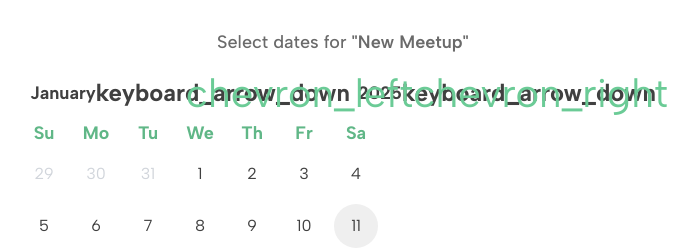
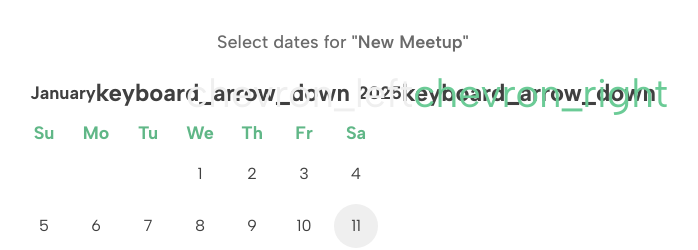
Before and after one commit to andrewchu16/easymeet, a React (Vite) app: page / in a window 1280 px wide. Shown: the part 160-410 px from the top of the page, without its empty margins (297-995 px from the left). Built offline with nearby package versions, Linux system fonts and the light colour scheme.

Commit message:
Limit range on calendar to present and future times

```diff
--- a/src/components/modules/Calendar/Calendar.tsx
+++ b/src/components/modules/Calendar/Calendar.tsx
@@ -7,14 +7,18 @@ import CalendarChevron from "./components/CalendarChevron";
 interface CalendarProps {
     dates: Date[];
     onDatesChange: (dates: Date[]) => void;
+    disabled: boolean;
 }
 
-const Calendar = ({ dates, onDatesChange }: CalendarProps) => {
+const Calendar = ({
+    dates,
+    onDatesChange,
+    disabled = false,
+}: CalendarProps) => {
     const defaultClassNames = getDefaultClassNames();
 
     // 5 years ago
     const startMonth = new Date();
-    startMonth.setFullYear(startMonth.getFullYear() - 5);
 
     // 10 years from now
     const endMonth = new Date();
@@ -29,6 +33,7 @@ const Calendar = ({ dates, onDatesChange }: CalendarProps) => {
             selected={dates}
             onSelect={onDatesChange}
             captionLayout="dropdown"
+            disabled={!disabled ? { before: new Date() } : () => false}
             showOutsideDays
             classNames={{
                 weekday: "cldr-weekday",
--- a/src/components/modules/Calendar/components/CalendarChevron.tsx
+++ b/src/components/modules/Calendar/components/CalendarChevron.tsx
@@ -35,6 +35,10 @@ const CalendarChevron = (props: ChevronProps) => {
             break;
     }
 
+    if (props.disabled) {
+        color = "var(--color-lightgray)";
+    }
+
     return (
         <span style={{
             fontSize: size,
--- a/src/pages/Join/Join.tsx
+++ b/src/pages/Join/Join.tsx
@@ -26,6 +26,7 @@ const Join = () => {
     const [participant, setParticipant] = useState<Participant | null>(null);
     const [participantId, setParticipantId] = useState("");
     const [participants, setParticipants] = useState<Participant[]>([]);
+    const [dates, setDates] = useState<Date[]>([]);
 
     useEffect(() => {
         if (meetId) {
@@ -33,6 +34,9 @@ const Join = () => {
                 meetup?.availability.sort(
                     (a, b) => a.date.getTime() - b.date.getTime()
                 );
+
+                const newDates = meetup?.availability.map((a) => a.date) || [];
+                setDates(newDates);
                 setMeetup(meetup);
 
                 if (meetup !== null) {
```
